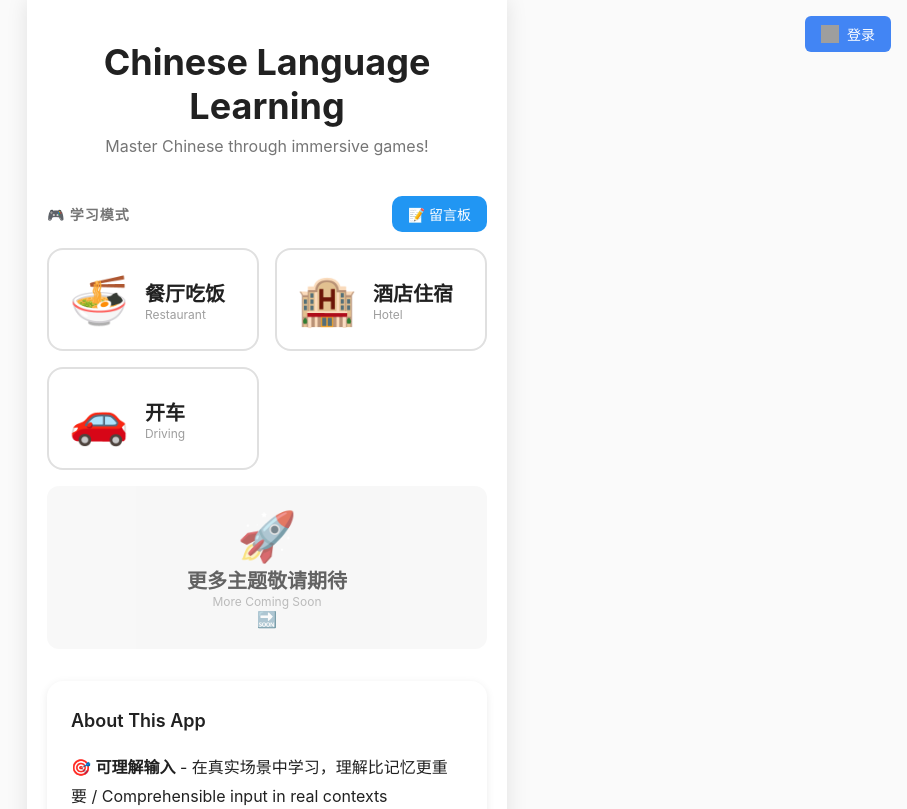
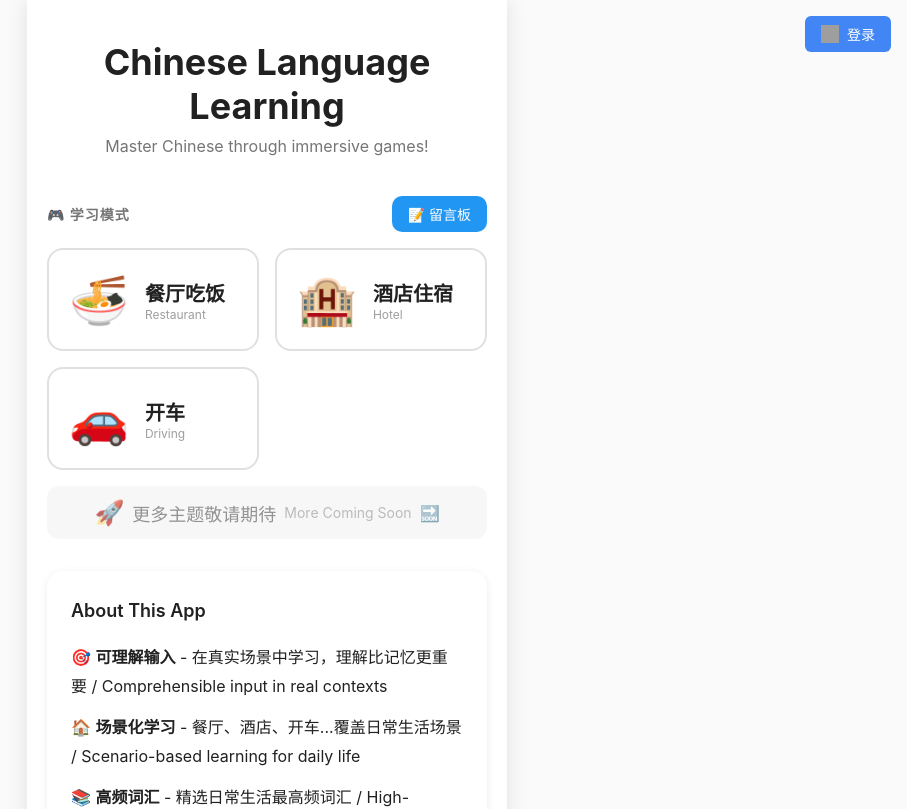
Before and after one commit to ruthoo5613/hanzimatch, a React (Vite) app: page / in a window 1280 px wide. Shown: the top 809 px of the page, without its empty margins (373-1280 px from the left). Built offline with nearby package versions, Linux system fonts and the light colour scheme; no server answers; grey boxes are pictures that could not be loaded.

Commit message:
fix: coming soon row compact layout

```diff
--- a/src/components/Home.tsx
+++ b/src/components/Home.tsx
@@ -159,19 +159,20 @@ export function Home() {
               <div
                 key={theme.id}
                 style={{
-                  padding: 20,
+                  padding: '12px 20px',
                   background: '#f5f5f5',
                   borderRadius: 12,
                   cursor: 'default',
                   opacity: 0.7,
-                  textAlign: 'center',
+                  display: 'flex',
+                  alignItems: 'center',
+                  justifyContent: 'center',
+                  gap: 8,
                 }}
               >
-                <span className="theme-icon" style={{ fontSize: 48 }}>{theme.icon}</span>
-                <div className="theme-info">
-                  <div className="theme-name" style={{ fontSize: 20 }}>{theme.name}</div>
-                  {theme.nameEn && <div style={{ fontSize: 12, color: '#9E9E9E' }}>{theme.nameEn}</div>}
-                </div>
+                <span style={{ fontSize: 24 }}>{theme.icon}</span>
+                <div style={{ fontSize: 18, color: '#666' }}>{theme.name}</div>
+                {theme.nameEn && <div style={{ fontSize: 14, color: '#9E9E9E' }}>{theme.nameEn}</div>}
                 <span style={{ color: '#9E9E9E' }}>🔜</span>
               </div>
             ))}
```
